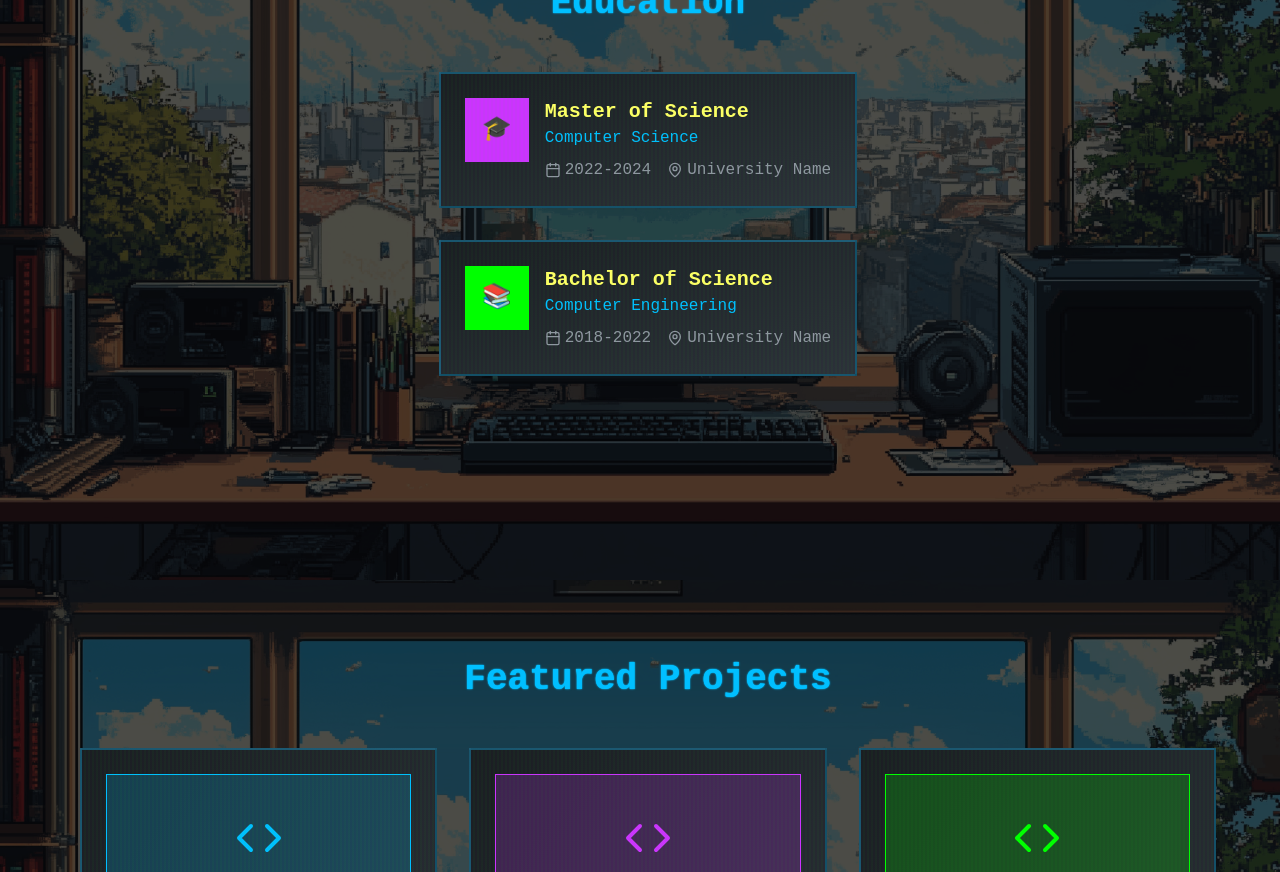
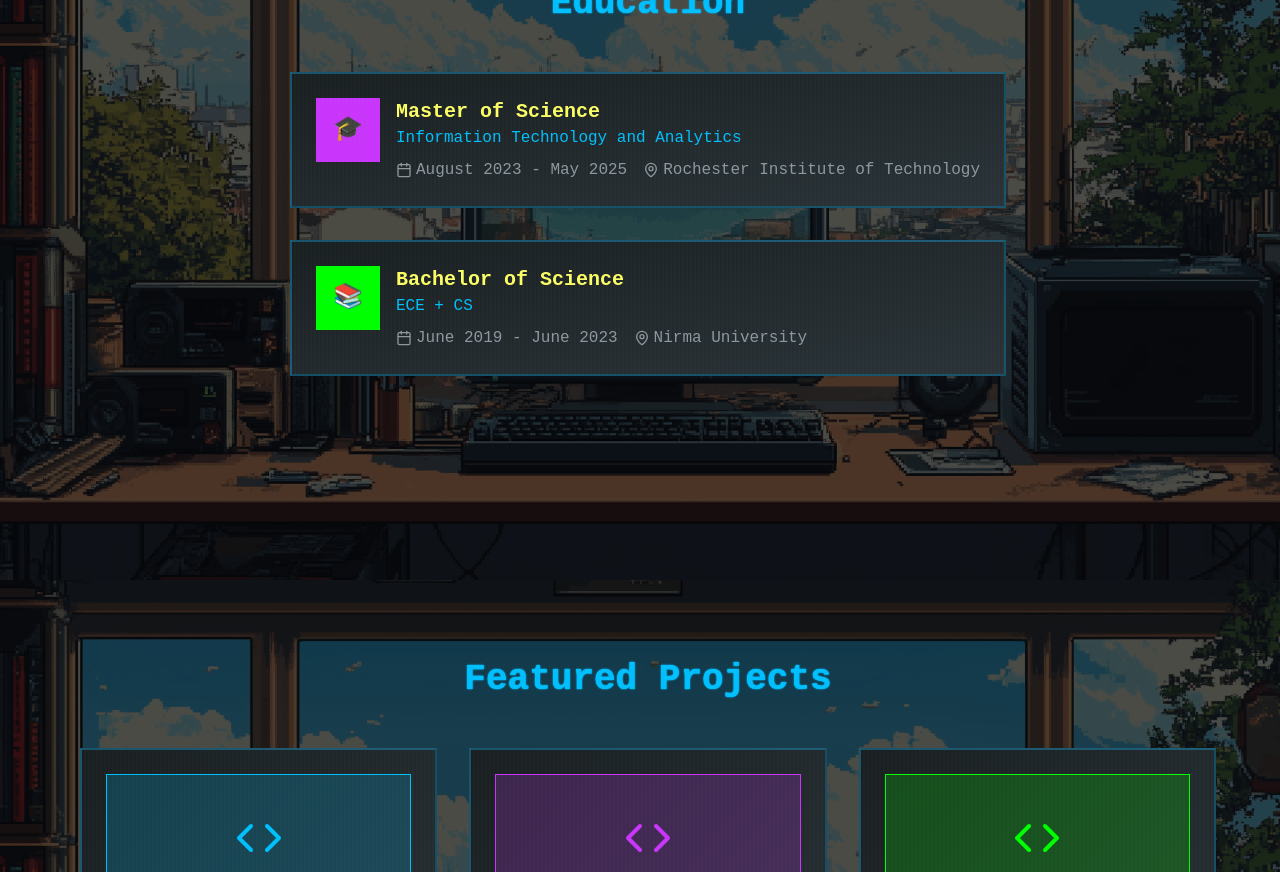
Before and after one commit to DhairyaDutt/Portfolio_2025, a React (Vite) app: page /portfolio in a window 1280 px wide. Shown: the part 1820-2692 px from the top of the page. Built offline with nearby package versions, Linux system fonts and the light colour scheme.

Commit message:
Updated Education section

```diff
--- a/src/pages/Portfolio.tsx
+++ b/src/pages/Portfolio.tsx
@@ -111,15 +111,15 @@ const Portfolio = () => {
                   </div>
                   <div>
                     <h3 className="text-xl font-bold text-pixel-yellow">Master of Science</h3>
-                    <p className="text-pixel-cyan">Computer Science</p>
+                    <p className="text-pixel-cyan">Information Technology and Analytics</p>
                     <div className="flex items-center space-x-4 mt-2 text-muted-foreground">
                       <div className="flex items-center space-x-1">
                         <Calendar size={16} />
-                        <span>2022-2024</span>
+                        <span>August 2023 - May 2025</span>
                       </div>
                       <div className="flex items-center space-x-1">
                         <MapPin size={16} />
-                        <span>University Name</span>
+                        <span>Rochester Institute of Technology</span>
                       </div>
                     </div>
                   </div>
@@ -133,15 +133,15 @@ const Portfolio = () => {
                   </div>
                   <div>
                     <h3 className="text-xl font-bold text-pixel-yellow">Bachelor of Science</h3>
-                    <p className="text-pixel-cyan">Computer Engineering</p>
+                    <p className="text-pixel-cyan">ECE + CS</p>
                     <div className="flex items-center space-x-4 mt-2 text-muted-foreground">
                       <div className="flex items-center space-x-1">
                         <Calendar size={16} />
-                        <span>2018-2022</span>
+                        <span>June 2019 - June 2023</span>
                       </div>
                       <div className="flex items-center space-x-1">
                         <MapPin size={16} />
-                        <span>University Name</span>
+                        <span>Nirma University</span>
                       </div>
                     </div>
                   </div>
```
